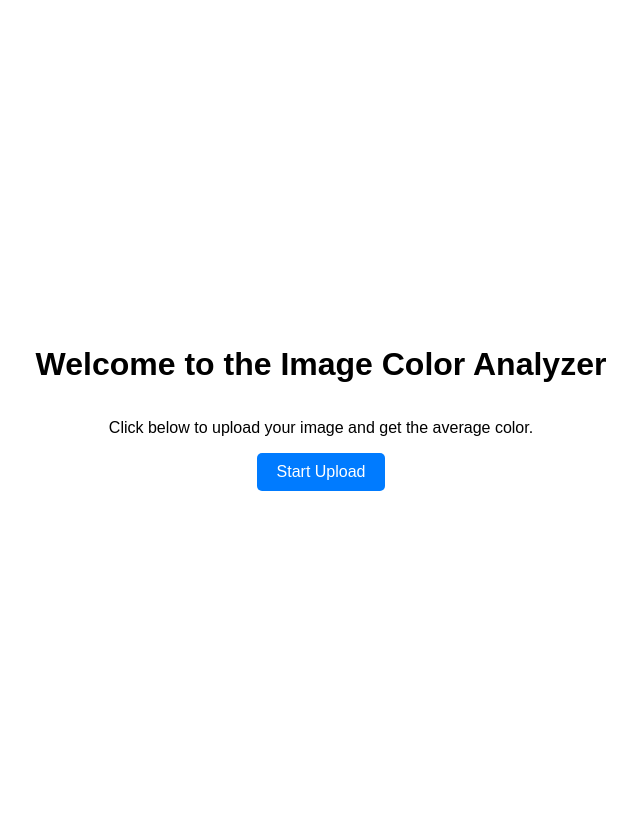
After one commit to yoonshid/PROJECT_XPS, a Flask app: template templates/homepage.html in a window 1280 px wide. The commit adds this page. Shown: the whole page, without its empty margins (319-959 px from the left). Run offline with Flask 3, Linux system fonts and the light colour scheme; the template is opened without the code that fills it, so the values that code supplies are empty.

Commit message:
new color html

```diff
--- a/app.py
+++ b/app.py
@@ -1,44 +1,55 @@
-# Import necessary functions and classes from the Flask library.
 from flask import Flask, render_template, request, redirect, url_for
+import os
+from PIL import Image
+import numpy as np
 
-# Create an instance of the Flask class. This instance is our WSGI application.
 app = Flask(__name__)
 
-# Define a route for the homepage ('/').
+# Set the folder where images will be stored
+app.config['UPLOAD_FOLDER'] = 'uploads'
+app.config['ALLOWED_EXTENSIONS'] = {'png', 'jpg', 'jpeg'}
+
+# Function to check file extensions
+def allowed_file(filename):
+    return '.' in filename and filename.rsplit('.', 1)[1].lower() in app.config['ALLOWED_EXTENSIONS']
+
+# Route for the homepage
 @app.route('/')
-def home():
-    # Render and return the HTML template 'home.html' located in the 'templates' folder.
-    return render_template('home.html')
+def homepage():
+    return render_template('homepage.html')  # This will render the homepage template
 
-# Define a route for the color selection page ('/colors').
-# We allow both GET and POST methods because:
-# - GET is used when first arriving at the page.
-# - POST is used when the user submits the form (i.e., selects a color).
-@app.route('/colors', methods=['GET', 'POST'])
-def colors():
-    # Check if the form on the page was submitted using a POST request.
+# Route for uploading the image
+@app.route('/upload', methods=['GET', 'POST'])
+def upload_file():
     if request.method == 'POST':
-        # Retrieve the value of 'color' from the submitted form data.
-        color = request.form.get('color')
-        # If a color was selected (i.e., the color variable is not empty)
-        if color:
-            # Redirect the user to the 'result' route.
-            # The chosen color is passed as a URL parameter (query string) with the key 'chosen_color'.
-            return redirect(url_for('result', chosen_color=color))
-    # If the request method is GET (or no valid form data was submitted), display the color selection page.
-    return render_template('color.html')
+        # Check if the file part is in the request
+        file = request.files['file']
+        if file and allowed_file(file.filename):
+            # Save the file to the upload folder
+            filename = os.path.join(app.config['UPLOAD_FOLDER'], file.filename)
+            file.save(filename)
 
-# Define a route for the result page ('/result').
+            # Open the image and calculate the average color
+            img = Image.open(filename)
+            img = img.convert('RGB')
+            img_array = np.array(img)
+            avg_color = img_array.mean(axis=(0, 1))  # Calculate the average color
+            r, g, b = int(avg_color[0]), int(avg_color[1]), int(avg_color[2])
+
+            # Redirect to result page with RGB values and filename
+            return redirect(url_for('result', r=r, g=g, b=b, filename=file.filename))
+
+    return render_template('upload.html')
+
+# Route for displaying the result
 @app.route('/result')
 def result():
-    # Retrieve the 'chosen_color' parameter from the URL query string.
-    # If it doesn't exist, default to the string 'None'.
-    chosen_color = request.args.get('chosen_color', 'None')
-    # Render the 'result.html' template, passing the chosen color as a variable called 'color'
-    # so it can be used in the HTML template.
-    return render_template('result.html', color=chosen_color)
+    r = int(request.args.get('r'))
+    g = int(request.args.get('g'))
+    b = int(request.args.get('b'))
+    filename = request.args.get('filename')
 
-# This conditional ensures the Flask app runs only if this script is executed directly.
-# 'debug=True' enables debug mode, which is useful during development.
+    return render_template('result.html', r=r, g=g, b=b, filename=filename)
+
 if __name__ == '__main__':
     app.run(debug=True)
--- a/templates/color.html
+++ b/templates/color.html
@@ -7,7 +7,7 @@
     <h1>Press one of it</h1>
     <!-- Form with three buttons for colors -->
     <form action="{{ url_for('colors') }}" method="post">
-      <button type="submit" name="color" value="red">Red</button>
+      <button type="submit" name="color" value="red">Reeeed</button>
       <button type="submit" name="color" value="green">Green</button>
       <button type="submit" name="color" value="blue">Blue</button>
     </form>
--- /dev/null
+++ b/templates/homepage.html
@@ -0,0 +1,45 @@
+<!DOCTYPE html>
+<html lang="en">
+<head>
+    <meta charset="UTF-8">
+    <meta name="viewport" content="width=device-width, initial-scale=1.0">
+    <title>Homepage</title>
+    <style>
+        body {
+            display: flex;
+            flex-direction: column;
+            align-items: center;
+            justify-content: center;
+            height: 100vh;
+            font-family: Arial, sans-serif;
+        }
+
+        h1 {
+            margin-bottom: 20px;
+        }
+
+        .button {
+            padding: 10px 20px;
+            background-color: #007bff;
+            color: white;
+            border: none;
+            border-radius: 5px;
+            font-size: 16px;
+            cursor: pointer;
+        }
+
+        .button:hover {
+            background-color: #0056b3;
+        }
+    </style>
+</head>
+<body>
+    <h1>Welcome to the Image Color Analyzer</h1>
+    <p>Click below to upload your image and get the average color.</p>
+
+    <!-- Link to the upload page -->
+    <a href="{{ url_for('upload_file') }}">
+        <button class="button">Start Upload</button>
+    </a>
+</body>
+</html>
```
Also changed, not shown: templates/home.html (deleted, +0 -13 lines), templates/result.html (+43 -7 lines), templates/upload.html (added, +52 -0 lines).
